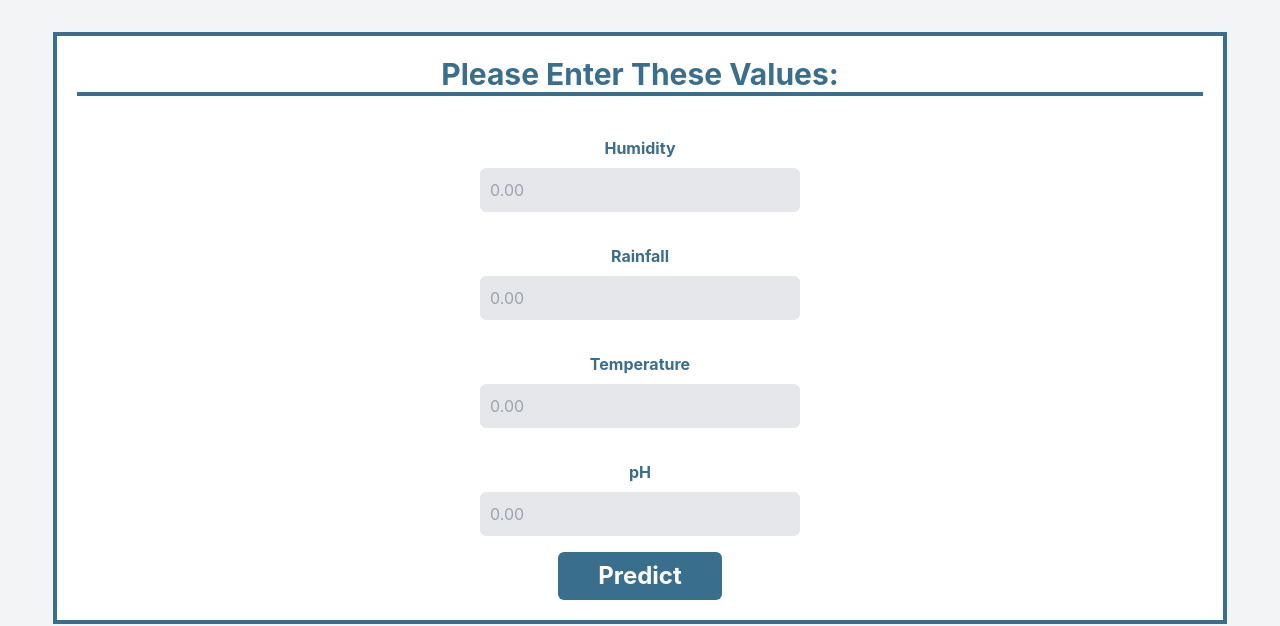
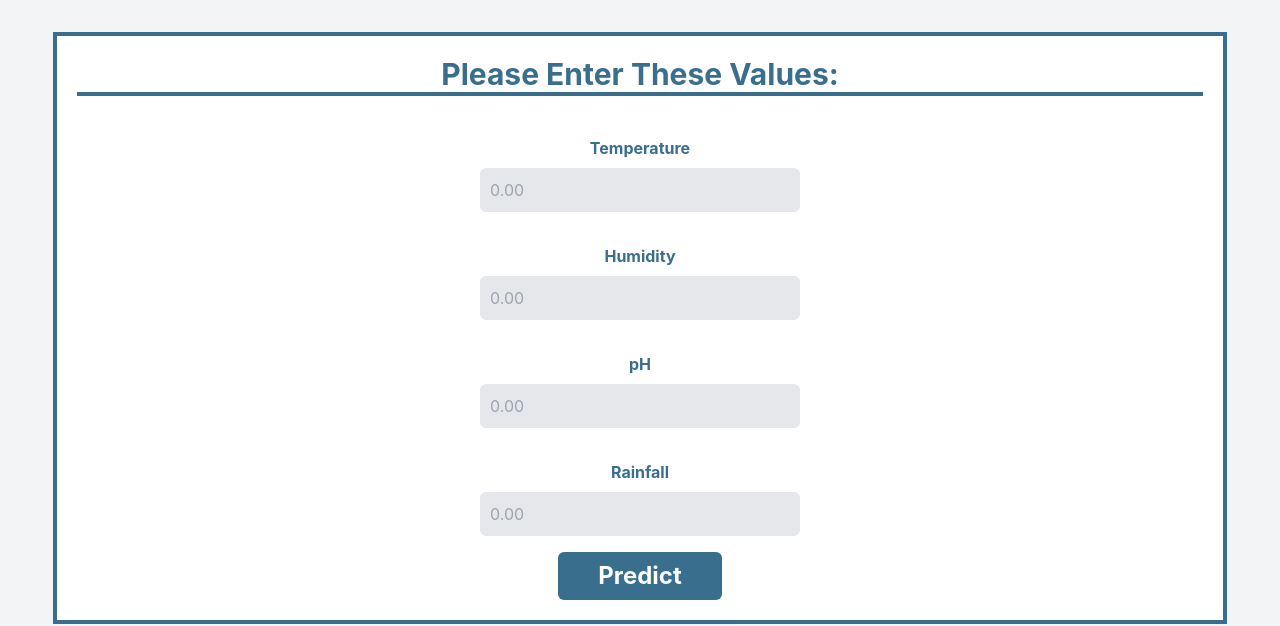
Before and after one commit to Zeshaninsta/SebilAi, a React (Create React App) app in the folder SeblAi/frontend/: page / in a window 1280 px wide. Shown: the part 900-1526 px from the top of the page. Built offline with nearby package versions, Linux system fonts and the light colour scheme.

Commit message:
integrated predected result with image

```diff
--- a/SeblAi/frontend/package.json
+++ b/SeblAi/frontend/package.json
@@ -6,6 +6,7 @@
     "@testing-library/jest-dom": "^5.17.0",
     "@testing-library/react": "^13.4.0",
     "@testing-library/user-event": "^13.5.0",
+    "axios": "^1.4.0",
     "react": "^18.2.0",
     "react-dom": "^18.2.0",
     "react-icons": "^4.10.1",
--- a/SeblAi/frontend/src/components/prediction.js
+++ b/SeblAi/frontend/src/components/prediction.js
@@ -1,5 +1,7 @@
 import React, { useState } from 'react';
 import image_index from './index_image';
+import axios from 'axios';
+
 
 const PredictionPage = () => {
   const [showAlert, setShowAlert] = useState(false);
@@ -10,15 +12,16 @@ const PredictionPage = () => {
   const [temperature, setTemperature] = useState('');
   const [ph, setPh] = useState('');
 
-  const handlePredict = () => {
+  // Assuming response.data contains the string you want to modify
+
+
+  const handlePredict = async () => {
     const humidityValue = parseFloat(humidity);
     const rainfallValue = parseFloat(rainfall);
     const temperatureValue = parseFloat(temperature);
     const phValue = parseFloat(ph);
+    // setImageToShow(predictedImage);
 
-    const predictedCrop = "Apple";
-
-    const predictedImage = image_index[predictedCrop];
     if (
       (isNaN(humidityValue) || isNaN(rainfallValue) || isNaN(temperatureValue) || isNaN(phValue)) ||
       (humidityValue === 0 || rainfallValue === 0 || temperatureValue === 0 || phValue === 0)
@@ -31,14 +34,44 @@ const PredictionPage = () => {
       setAlertMessage("pH value can't be zero.");
       setShowAlert(true);
     } else {
-      setShowDiv(true);
-      setAlertMessage(
-        "According to Your Given Input the Predicted Value for Your Environment is Rice"
-      );
-      setShowAlert(true);
+      try {
+        // Create a data object with form values
+        const formData = {
+          temperature: temperatureValue,
+          humidity: humidityValue,
+          ph: phValue,
+          rainfall: rainfallValue
+        };
+
+        //Send form data to Django backend
+        const response = await axios.post('http://localhost:8000/crop/home/form-data/', formData);
+
+
+        const originalString = response.data;
+
+        // Convert to lowercase
+        const lowercaseString = originalString.toLowerCase();
+
+        // Remove spaces
+        const stringWithoutSpaces = lowercaseString.replace(/\s/g, '');
+
+
+          const predictedCrop = stringWithoutSpaces ;
+
+          const predictedImage = image_index[predictedCrop];
+
+        // Display the response from the backend
+        setShowDiv(true);
+        setAlertMessage(`Prediction: ${response.data}`);
+        setShowAlert(true);
+        setImageToShow(predictedImage);
+      } catch (error) {
+        console.error(error);
+      }
     }
-    setImageToShow(predictedImage);
+
   };
+
   const [imageToShow, setImageToShow] = useState(null);
   return (
     <div className="flex items-center justify-center h-screen bg-gray-100">
@@ -67,13 +100,26 @@ const PredictionPage = () => {
     <img
       src={imageToShow}
       alt="Predicted Crop"
-      className="max-w-full w-28 h-28 absolute bottom-20"
+      className="max-w-full w-36 h-36 absolute bottom-10"
     />
   )}
 </div>
           </div>
-
           <div className="flex flex-col space-y-8 ">
+          <div className="flex flex-col">
+              <label htmlFor="temperature" className="text-[#396E8D] font-bold mb-2">
+                Temperature
+              </label>
+              <input
+                type="number"
+                id="temperature"
+                className="border-2 bg-gray-200 p-2 rounded-md focus:border-2-[#000] w-w-80"
+                placeholder="0.00"
+                value={temperature}
+                onChange={(e) => setTemperature(e.target.value)}
+                required
+              />
+            </div>
             <div className="flex flex-col">
               <label htmlFor="humidity" className="text-[#396E8D] font-bold mb-2">
                 Humidity
@@ -85,6 +131,20 @@ const PredictionPage = () => {
                 placeholder="0.00"
                 value={humidity}
                 onChange={(e) => setHumidity(e.target.value)}
+                required
+              />
+            </div>
+            <div className="flex flex-col">
+              <label htmlFor="ph" className="text-[#396E8D] font-bold mb-2">
+                pH
+              </label>
+              <input
+                type="number"
+                id="ph"
+                className="border-2 bg-gray-200 p-2 rounded-md focus:border-2-[#000] w-w-80"
+                placeholder="0.00"
+                value={ph}
+                onChange={(e) => setPh(e.target.value)}
                 required
               />
             </div>
@@ -102,34 +162,6 @@ const PredictionPage = () => {
                 required
               />
             </div>
-            <div className="flex flex-col">
-              <label htmlFor="temperature" className="text-[#396E8D] font-bold mb-2">
-                Temperature
-              </label>
-              <input
-                type="number"
-                id="temperature"
-                className="border-2 bg-gray-200 p-2 rounded-md focus:border-2-[#000] w-w-80"
-                placeholder="0.00"
-                value={temperature}
-                onChange={(e) => setTemperature(e.target.value)}
-                required
-              />
-            </div>
-            <div className="flex flex-col">
-              <label htmlFor="ph" className="text-[#396E8D] font-bold mb-2">
-                pH
-              </label>
-              <input
-                type="number"
-                id="ph"
-                className="border-2 bg-gray-200 p-2 rounded-md focus:border-2-[#000] w-w-80"
-                placeholder="0.00"
-                value={ph}
-                onChange={(e) => setPh(e.target.value)}
-                required
-              />
-            </div>
           </div>
         </div>
         <button
```
Also changed, not shown: SeblAi/frontend/src/components/index_image.js (+62 -61 lines), 1 other file (tests, documents, lock files or other folders).
